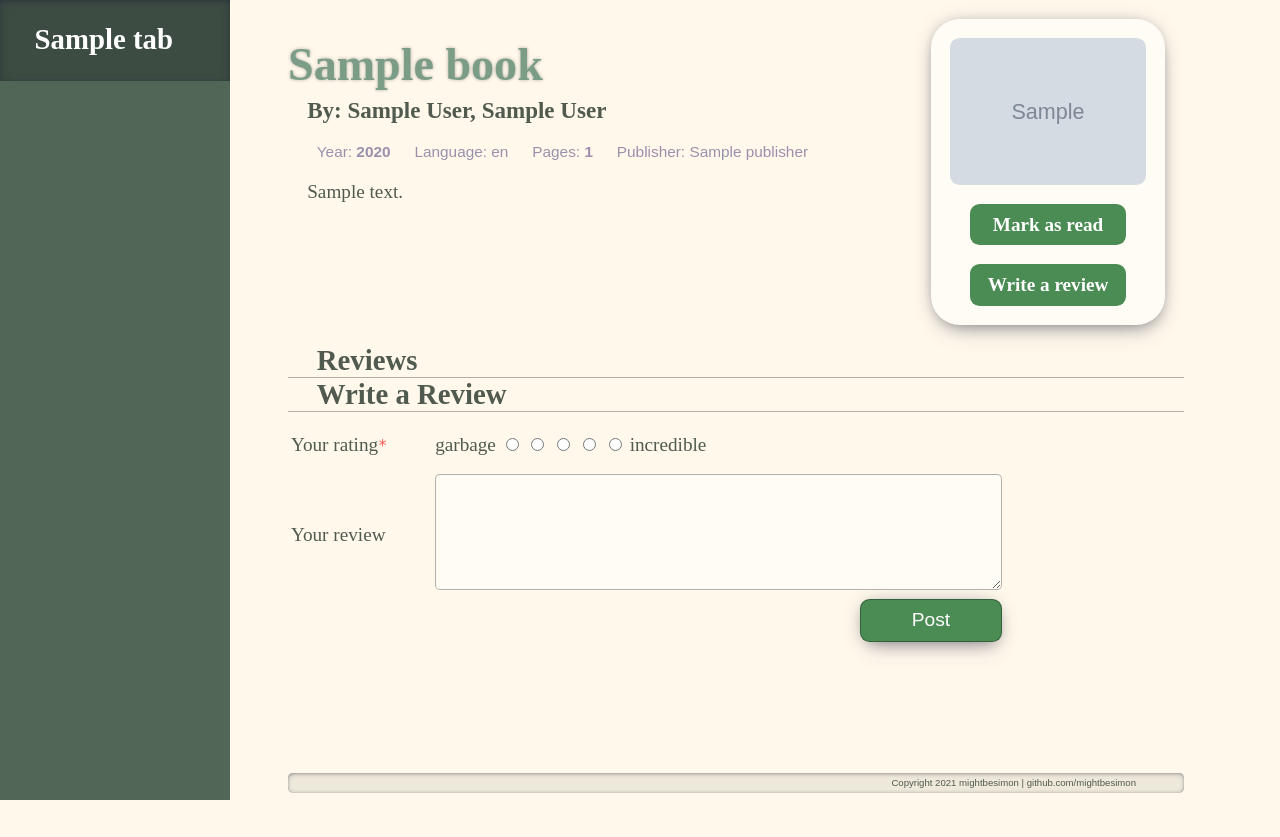
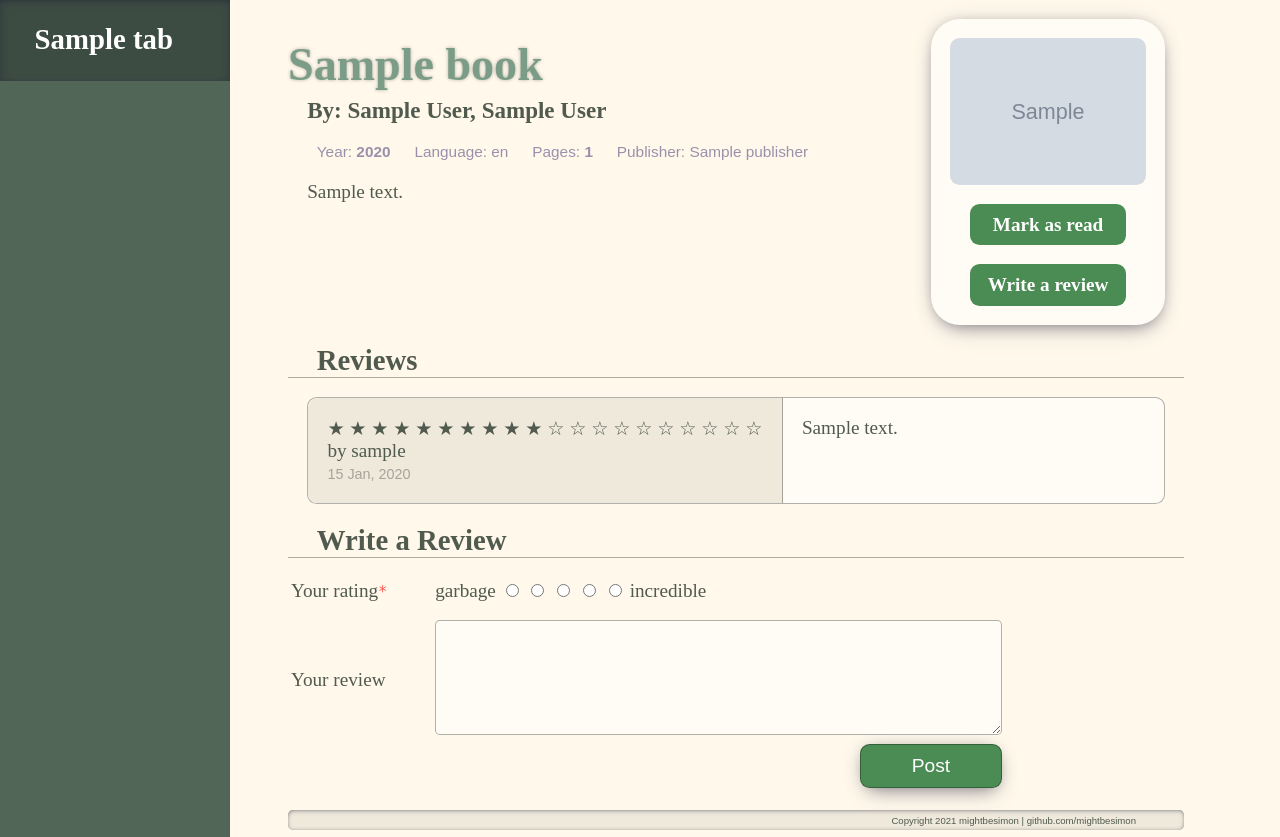
Before and after one commit to mightbesimon/library-flask-website, a Flask app: template library/templates/book_info.html in a window 1280 px wide. Before the commit the page ends 800 px from the top, so only its background shows below. Run offline with Flask 2, Linux system fonts and the light colour scheme; the template is opened without the code that fills it: values that come from a table or form of the project are taken from there, most other values are stand-ins (such as "Sample title", 1, 10 or a date in 2020); grey boxes marked "Sample" are stand-in pictures.

Commit message:
[feature] displays reviews

```diff
--- a/library/adapters/LibraryRepository.py
+++ b/library/adapters/LibraryRepository.py
@@ -48,6 +48,11 @@
         '''uses LINQ support in DataSet class'''
         return self._database.books.first_or_default(**kwargs)
 
+    def get_reviews(self, *args, **kwargs):
+        '''uses LINQ support in DataSet class'''
+        return self._database.reviews.where(*args, **kwargs)
+
     def add_review(self, review):
+        '''returns a copy of the entry added to the database'''
         entry = self._database.reviews.add(review)
         return entry
--- a/library/static/style.css
+++ b/library/static/style.css
@@ -263,6 +263,30 @@
     margin: 2.5rem;
     text-align: center;
 }
+main section.reviews div.review {
+    margin: 1rem;
+    border-radius: .5rem;
+    border: 1px solid var(--shadow);
+    /*box-shadow: var(--shadow-card);*/
+    background: var(--card);
+    display: flex;
+    align-items: stretch;
+}
+main section.reviews div.review div.rating {
+    padding: 1rem;
+    min-width: 6.3rem;
+    /*max-width: 6.3rem;*/
+    border-radius: .5rem 0 0 .5rem;
+    border-right: 1px solid var(--shadow);
+    background: var(--cream-dark);
+}
+main section.reviews div.review div.rating span.date {
+    font: .75rem sans-serif;
+    color: var(--shadow);
+}
+main section.reviews div.review div.review_text {
+    padding: 1rem;
+}
 /* * * * * * * * * * * * * * * * * * * * * */
 /* * *          write review           * * */
 /* * * * * * * * * * * * * * * * * * * * * */
--- a/library/templates/book_info.html
+++ b/library/templates/book_info.html
@@ -55,7 +55,25 @@
         {% if not reviews %}
             <p class="no-reviews">no reviews yet</p>
         {% else %}
-
+            {% for review in reviews %}
+                <div class="review">
+                    <div class="rating">
+                        {% for _ in range(review.rating) %}
+                            ★
+                        {% endfor %}
+                        {% for _ in range(5-review.rating) %}
+                            ☆
+                        {% endfor %}
+                        <br>
+                        by {{ review.user.username }}
+                        <br>
+                        <span class="date">{{ review.timestamp.strftime('%d %b, %Y') }}</span>
+                    </div>
+                    <div class="review_text">
+                        {{ review.review_text }}
+                    </div>
+                </div>
+            {% endfor %}
         {% endif %}
     </section>
 
```
Also changed, not shown: library/adapters/IRepository.py (+10 -0 lines).
